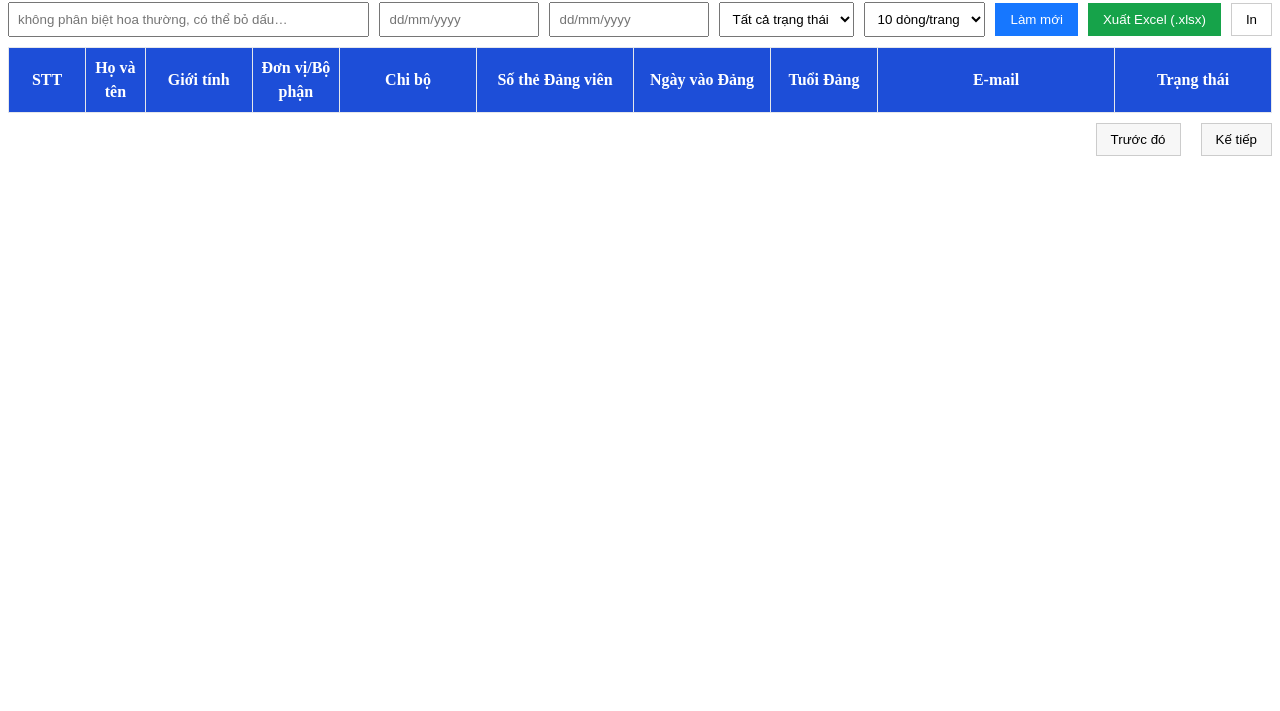
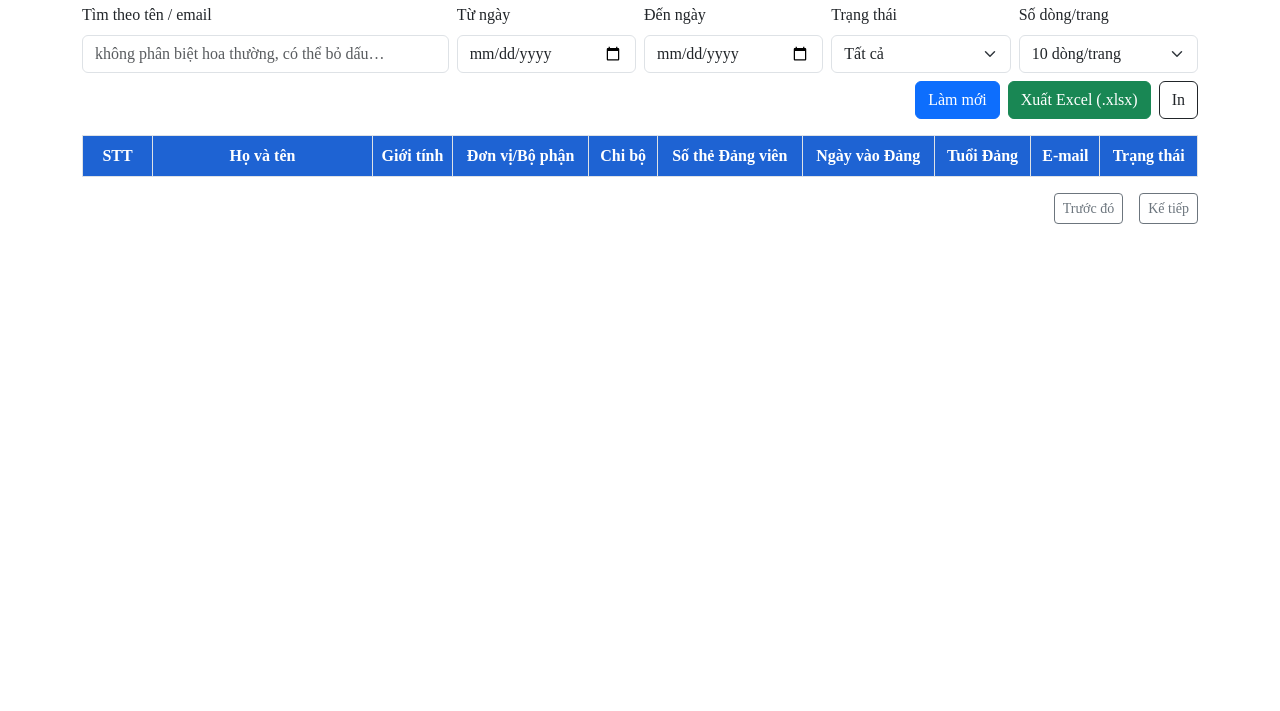
Before and after one commit to qlvbxdbd-maker/dangvien-app, a website: page public/index.html in a window 1280 px wide. Shown: the part 89-800 px from the top of the page. Drawn offline with nearby package versions, Linux system fonts and the light colour scheme.

Commit message:
Update index.html

```diff
--- a/public/index.html
+++ b/public/index.html
@@ -2,96 +2,166 @@
 <html lang="vi">
   <head>
     <meta charset="utf-8" />
-  <meta name="viewport" content="width=device-width,initial-scale=1" />
+    <meta
+      name="viewport"
+      content="width=device-width, initial-scale=1, shrink-to-fit=no"
+    />
     <title>Danh sách Đảng viên</title>
 
-  <!-- Fonts & base -->
+    <!-- Bootstrap -->
+    <link
+      href="https://cdn.jsdelivr.net/npm/bootstrap@5.3.2/dist/css/bootstrap.min.css"
+      rel="stylesheet"
+    />
     <style>
-    body{font-family:"Times New Roman",serif; line-height:1.5}
-    .toolbar{display:flex; gap:10px; align-items:center; margin:10px 0}
-    .btn{padding:8px 14px; border:1px solid #ccc; background:#f7f7f7; cursor:pointer}
-    .btn-primary{background:#1677ff; color:#fff; border-color:#1677ff}
-    .btn-success{background:#16a34a; color:#fff; border-color:#16a34a}
-    .btn-outline{background:#fff}
+      :root { --title-font: "Times New Roman", Times, serif; }
+      body { font-family: var(--title-font); }
+      h1.page-title {
+        font-family: var(--title-font);
+        font-weight: 700;
+        text-align: center;
+        margin: 18px 0 10px;
+      }
+      .table thead th {
+        background:#1e63d3; color:#fff; vertical-align: middle;
+      }
+      .table tbody td { vertical-align: middle; }
+      .nowrap { white-space: nowrap; }
+      .col-name { white-space: nowrap; }   /* tên hiển thị 1 dòng */
+      .toolbar .form-control, .toolbar .form-select { min-width:140px; }
+      .toolbar .btn { white-space: nowrap; }
 
-    table{width:100%; border-collapse:collapse}
-    th,td{border:1px solid #e5e7eb; padding:8px}
-    th{background:#1d4ed8; color:#fff}
-    .text-center{text-align:center}
-
-    /* Ẩn toolbar khi in */
-    @media print{
-      .toolbar,.pagination,#filters,#pageSizeWrapper,
-      #btnRefresh,#btnExportExcel,#btnPrintList{display:none!important}
-      body{font-family:"Times New Roman",serif}
+      /* In */
+      @media print {
+        .no-print { display:none !important; }
+        .page-title { margin-top:0; }
+        .print-range {
+          display:block; text-align:center; font-style:italic; margin-bottom:6px;
+        }
+        .table th, .table td { padding: .25rem .35rem; font-size: 13px; }
       }
     </style>
-
-  <!-- (Giữ nguyên/đã có) các thư viện bạn đang dùng: XLSX, dayjs... -->
-
-  <!-- Thêm 2 CDN để xuất DOCX cho MODAL chi tiết -->
-  <script src="https://unpkg.com/docx@8.0.1/build/index.js"></script>
-  <script src="https://cdnjs.cloudflare.com/ajax/libs/FileSaver.js/2.0.5/FileSaver.min.js"></script>
   </head>
   <body>
+    <div class="container py-3">
+      <h1 class="page-title">Danh sách Đảng viên</h1>
 
-  <h1 class="text-center">Danh sách Đảng viên</h1>
+      <!-- Dòng mô tả khoảng in (hiện khi in) -->
+      <div id="printRange" class="print-range no-print d-none"></div>
 
-  <!-- toolbar bộ lọc/nút – KHÔNG có nút Xuất DOCX ở đây -->
-  <div id="filters" class="toolbar">
-    <input id="txtSearch" placeholder="không phân biệt hoa thường, có thể bỏ dấu…" style="flex:1; padding:8px" />
-    <input id="fromDate" type="text" placeholder="dd/mm/yyyy" style="width:140px; padding:8px">
-    <input id="toDate"   type="text" placeholder="dd/mm/yyyy" style="width:140px; padding:8px">
-    <select id="statusFilter" style="padding:8px">
-      <option value="all">Tất cả trạng thái</option>
-      <option value="active">Đang sinh hoạt</option>
-      <option value="pause">Nghỉ sinh hoạt</option>
-      <option value="transfer">Chuyển đảng</option>
+      <!-- Toolbar -->
+      <div class="toolbar row g-2 align-items-end no-print">
+        <div class="col-12 col-lg-4">
+          <label class="form-label">Tìm theo tên / email</label>
+          <input id="kw" class="form-control"
+                 placeholder="không phân biệt hoa thường, có thể bỏ dấu…" />
+        </div>
+
+        <div class="col-6 col-lg-2">
+          <label class="form-label">Từ ngày</label>
+          <input id="fromDate" class="form-control" type="date">
+        </div>
+        <div class="col-6 col-lg-2">
+          <label class="form-label">Đến ngày</label>
+          <input id="toDate" class="form-control" type="date">
+        </div>
+
+        <div class="col-6 col-lg-2">
+          <label class="form-label">Trạng thái</label>
+          <select id="status" class="form-select">
+            <option value="">Tất cả</option>
+            <option>Đang sinh hoạt</option>
+            <option>Nghỉ sinh hoạt</option>
+            <option>Chuyển đảng</option>
           </select>
-    <select id="pageSize" style="padding:8px">
+        </div>
+
+        <div class="col-6 col-lg-2">
+          <label class="form-label">Số dòng/trang</label>
+          <select id="pageSize" class="form-select">
             <option value="10">10 dòng/trang</option>
-      <option value="20">20</option>
-      <option value="50">50</option>
-      <option value="100">100</option>
+            <option value="20">20 dòng/trang</option>
+            <option value="50">50 dòng/trang</option>
+            <option value="100">100 dòng/trang</option>
             <option value="all">Tất cả</option>
           </select>
-
-    <button id="btnRefresh" class="btn btn-primary">Làm mới</button>
-    <button id="btnExportExcel" class="btn btn-success">Xuất Excel (.xlsx)</button>
-    <button id="btnPrintList" class="btn btn-outline">In</button>
-    <!-- ĐÃ BỎ nút Xuất DOCX ở danh sách -->
         </div>
 
-  <table id="tblMembers">
+        <div class="col-12 d-flex gap-2 justify-content-end">
+          <button id="btnRefresh" class="btn btn-primary">
+            Làm mới
+          </button>
+          <button id="btnExcel" class="btn btn-success">
+            Xuất Excel (.xlsx)
+          </button>
+          <!-- ĐÃ BỎ nút Xuất DOCX ở TRANG DANH SÁCH theo yêu cầu -->
+          <button id="btnPrint" class="btn btn-outline-dark">
+            In
+          </button>
+        </div>
+      </div>
+
+      <!-- Bảng -->
+      <div class="table-responsive mt-3">
+        <table class="table table-bordered table-hover" id="tbl">
           <thead>
-      <tr>
-        <th style="width:60px">STT</th>
-        <th>Họ và tên</th>
-        <th style="width:90px">Giới tính</th>
+            <tr class="text-center">
+              <th class="nowrap" style="width:70px;">STT</th>
+              <th style="width:220px;">Họ và tên</th>
+              <th style="width:80px;">Giới tính</th>
               <th>Đơn vị/Bộ phận</th>
-        <th style="width:120px">Chi bộ</th>
-        <th style="width:140px">Số thẻ Đảng viên</th>
-        <th style="width:120px">Ngày vào Đảng</th>
-        <th style="width:90px">Tuổi Đảng</th>
-        <th style="width:220px">E-mail</th>
-        <th style="width:140px">Trạng thái</th>
+              <th>Chi bộ</th>
+              <th class="nowrap">Số thẻ Đảng viên</th>
+              <th class="nowrap">Ngày vào Đảng</th>
+              <th class="nowrap">Tuổi Đảng</th>
+              <th class="nowrap">E-mail</th>
+              <th class="nowrap">Trạng thái</th>
             </tr>
           </thead>
-    <tbody></tbody>
+          <tbody id="tbody"></tbody>
         </table>
-
-  <div class="toolbar pagination" style="justify-content:flex-end">
-    <button id="btnPrev" class="btn">Trước đó</button>
-    <span id="pageInfo"></span>
-    <button id="btnNext" class="btn">Kế tiếp</button>
       </div>
 
-  <!-- Modal chi tiết – chỉ nêu khung, bạn đang có modal sẵn thì GIỮ; chỉ cần chắc có 2 nút id dưới -->
-  <div id="memberModal" style="display:none"></div>
-  <!-- trong modal của bạn nhớ có 2 nút: -->
-  <!-- <button id="btnPrintMember">In</button> -->
-  <!-- <button id="btnExportMemberDocx">Xuất DOCX</button> -->
+      <!-- Pager + info -->
+      <div class="d-flex justify-content-between align-items-center no-print">
+        <div id="info" class="small text-muted"></div>
+        <div class="d-flex gap-2">
+          <button id="prev" class="btn btn-outline-secondary btn-sm">Trước đó</button>
+          <span id="pageInfo" class="small align-self-center"></span>
+          <button id="next" class="btn btn-outline-secondary btn-sm">Kế tiếp</button>
+        </div>
+      </div>
+    </div>
 
+    <!-- Modal chi tiết -->
+    <div class="modal fade" id="detailModal" tabindex="-1" aria-hidden="true">
+      <div class="modal-dialog modal-lg modal-dialog-scrollable">
+        <div class="modal-content">
+          <div class="modal-header">
+            <h5 class="modal-title">Lý lịch Đảng viên</h5>
+            <button class="btn-close" data-bs-dismiss="modal"></button>
+          </div>
+          <div class="modal-body">
+            <div id="detailView"></div>
+          </div>
+          <div class="modal-footer">
+            <button class="btn btn-outline-dark" id="mPrint">In</button>
+            <button class="btn btn-secondary" id="mDocx">Xuất DOCX</button>
+            <button class="btn btn-warning" id="mEdit">Sửa</button>
+            <button class="btn btn-primary d-none" id="mSave">Lưu</button>
+            <button class="btn btn-outline-secondary" data-bs-dismiss="modal">Đóng</button>
+          </div>
+        </div>
+      </div>
+    </div>
+
+    <!-- libs -->
+    <script src="https://cdn.jsdelivr.net/npm/bootstrap@5.3.2/dist/js/bootstrap.bundle.min.js"></script>
+    <script src="https://cdn.jsdelivr.net/npm/xlsx@0.18.5/dist/xlsx.full.min.js"></script>
+    <script src="https://cdn.jsdelivr.net/npm/file-saver@2.0.5/dist/FileSaver.min.js"></script>
+    <script src="https://cdn.jsdelivr.net/npm/docx@8.0.4/build/index.umd.js"></script>
+
+    <!-- App -->
     <script src="./app.js"></script>
   </body>
 </html>
```
Lines whose indentation alone changed are shown as unchanged.
